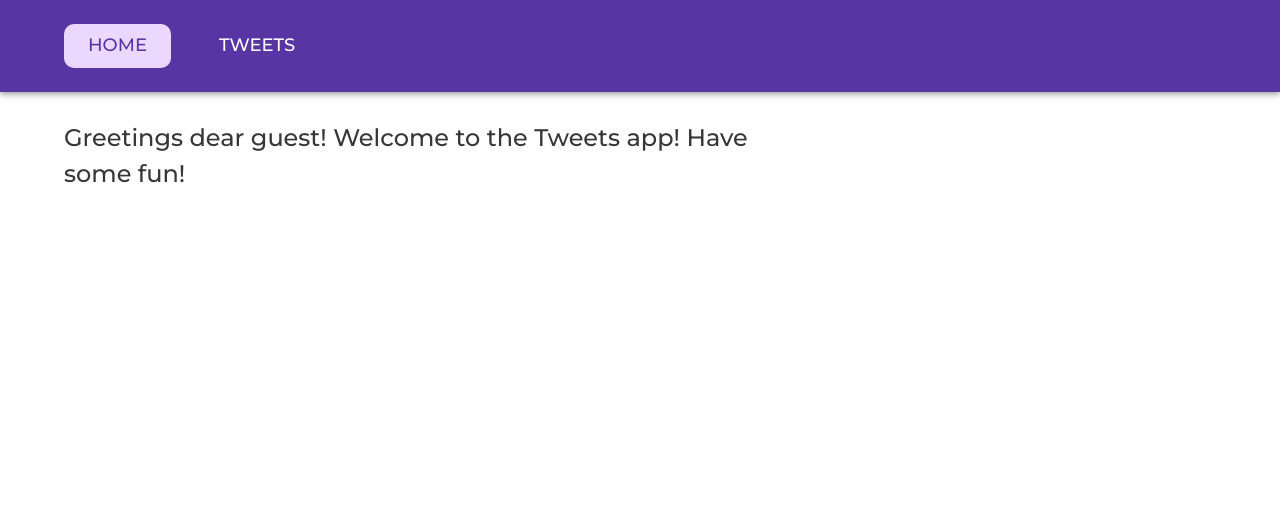
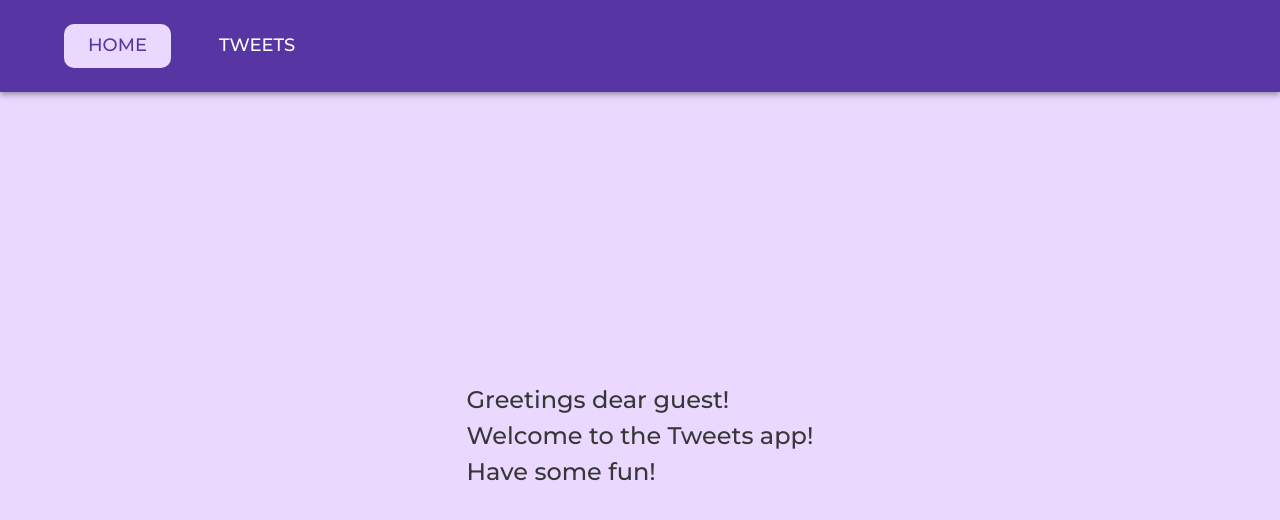
Before and after one commit to Butcherok/vite-react-testtask-tweets, a React (Vite) app: page /#/ in a window 1280 px wide. Shown: the top 520 px of the page. Built offline with nearby package versions, Linux system fonts and the light colour scheme.

Commit message:
add: favicon fix: styles-card, homePage

```diff
--- a/index.html
+++ b/index.html
@@ -2,7 +2,7 @@
 <html lang="en">
   <head>
     <meta charset="UTF-8" />
-    <link rel="icon" type="image/xml" href="./src/assets/favico.png" />
+    <link rel="icon" type="image/xml" href="/src/assets/favicon.png" />
     <link rel="preconnect" href="https://fonts.googleapis.com" />
     <link rel="preconnect" href="https://fonts.gstatic.com" crossorigin />
     <link
--- a/src/components/userCard/userCard.jsx
+++ b/src/components/userCard/userCard.jsx
@@ -1,7 +1,7 @@
 import PropTypes from 'prop-types';
 import { useMemo, useState } from 'react';
 import { putUser } from '../../services/usersApi';
-import { Avatar, Box, Button, Typography } from '@mui/material';
+import { Box, Button, Typography } from '@mui/material';
 import {
   avatarBorderStyle,
   avatarBoxStyle,
@@ -54,13 +54,7 @@ function UserCard({ avatar, tweets, followers, user, following, id }) {
           loading="lazy"
           sx={logoStyle}
         />
-        <Avatar
-          src={ImageBg}
-          alt={user}
-          width="308"
-          height="168"
-          loading="lazy"
-        />
+        <img src={ImageBg} alt={user} width="308" height="168" loading="lazy" />
       </Box>
 
       <Box sx={dividerStyle}>
--- a/src/components/usersList/usersList.jsx
+++ b/src/components/usersList/usersList.jsx
@@ -6,7 +6,7 @@ import LoadMore from '../loadMore/loadMore';
 import { List, ListItem } from '@mui/material';
 import { centredItemsStyles } from '../../shared/basicStyles';
 import { tweetsItemStyle } from '../userCard/userCardStyles';
-import { listStyle } from './userListStyles';
+import { listStyle } from './usersListStyles';
 
 function UserList() {
   const [cards, setCards] = useState([]);
--- a/src/index.css
+++ b/src/index.css
@@ -2,9 +2,8 @@
 
 body {
   margin: 0;
-  font-family: -apple-system, BlinkMacSystemFont, 'Segoe UI', 'Roboto', 'Oxygen',
-    'Ubuntu', 'Cantarell', 'Fira Sans', 'Droid Sans', 'Helvetica Neue',
-    sans-serif;
+  font-family: 'Montserrat', -apple-system, BlinkMacSystemFont, 'Segoe UI', 'Roboto', 'Oxygen',
+    'Ubuntu', 'Cantarell', 'Fira Sans', 'Droid Sans', 'Helvetica Neue', sans-serif;
   -webkit-font-smoothing: antialiased;
   -moz-osx-font-smoothing: grayscale;
   background-color: #ebd8ff;
@@ -16,16 +15,19 @@ code {
     monospace;
 }
 
-/* #root {
-  display: flex;
+#root {
+  /* display: flex;
   flex-direction: column;
   justify-content: center;
   align-items: center;
   gap: 40px;
   margin: 0 auto;
   padding: 20px;
-  background-color: lightgray;
-} */
+  background-color: lightgray; */
+    background-color: #ebd8ff;
+  color: #373737;
+
+}
 
 h1,
 h2,
--- a/src/pages/homePage.jsx
+++ b/src/pages/homePage.jsx
@@ -7,14 +7,17 @@ const Home = () => {
       sx={{
         ...centredItemsStyles,
         gap: '30px',
-        justifyContent: 'flex-start',
+        justifyContent: 'center',
         mb: '28px',
         flexWrap: 'wrap',
+        height: '50vw'
       }}
     >
       <Box sx={wrapperStyle}>
         <Typography sx={subtitleStyle}>
-          Greetings dear guest! Welcome to the Tweets app! Have some fun!
+          Greetings dear guest!<br/>
+          Welcome to the Tweets app!<br/>
+          Have some fun!
         </Typography>
       </Box>
     </Box>
```
Also changed, not shown: src/assets/favicon.png (added), src/assets/follow.png (deleted), src/components/usersList/usersListStyles.jsx (renamed from src/components/usersList/userListStyles.jsx).
